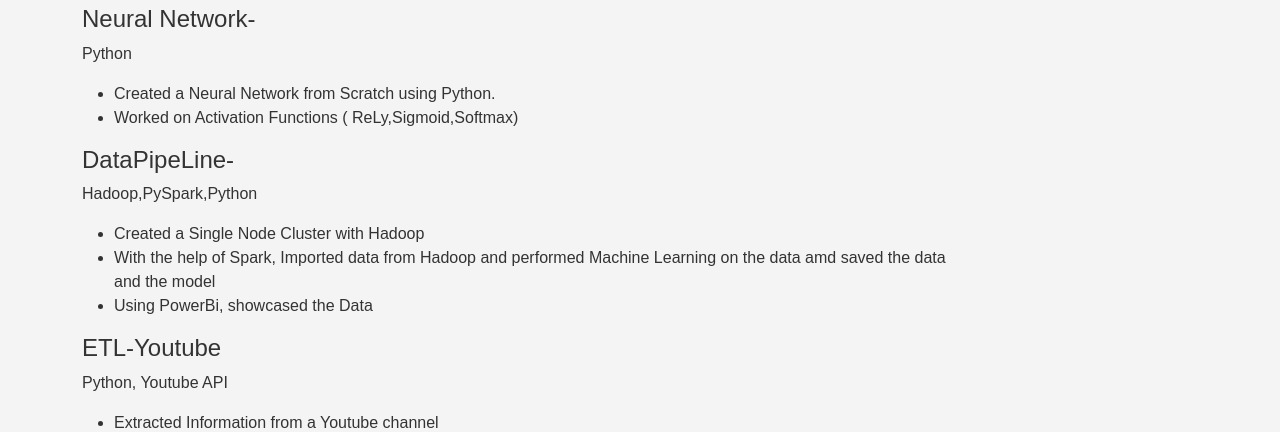
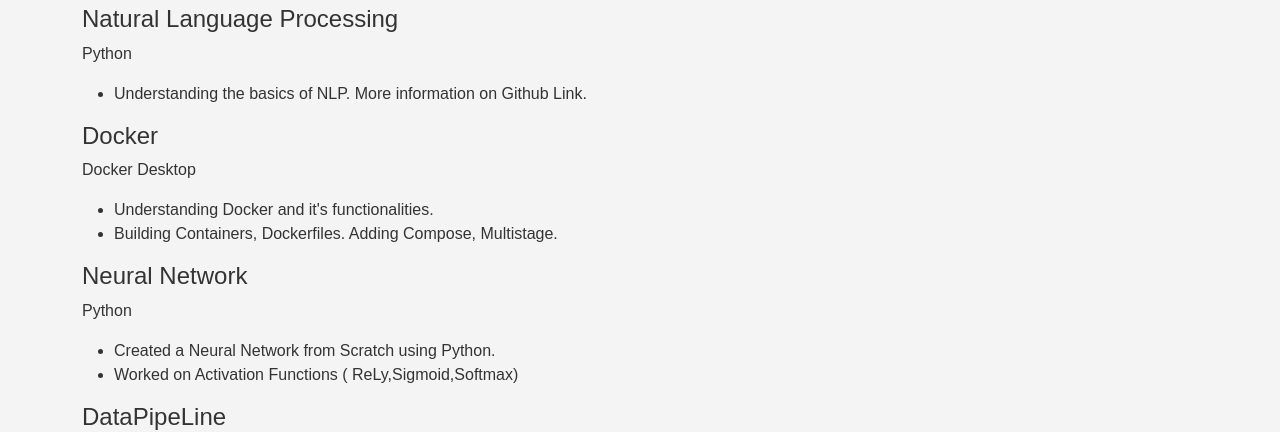
Before and after one commit to UmarKhattab09/Website, a plain HTML site: page index.html in a window 1280 px wide. Shown: the part 376-808 px from the top of the page. Drawn offline with nearby package versions, Linux system fonts and the light colour scheme.

Commit message:
Update index.html

```diff
--- a/index.html
+++ b/index.html
@@ -38,15 +38,30 @@
 
     <section id="projects" class="container py-5 fade-in">
         <h2>Projects</h2>
+
+        <a href="https://github.com/UmarKhattab09/NLP">
+            <h4>Natural Language Processing</h4> <p>Python</p>
+            <ul>
+                <li>Understanding the basics of NLP. More information on Github Link.</li>
+            </ul>
+
+
+
+        <a href="https://github.com/UmarKhattab09/Docker">
+            <h4>Docker</h4> <p>Docker Desktop</p>
+            <ul>
+                <li>Understanding Docker and it's functionalities.</li>
+                <li>Building Containers, Dockerfiles. Adding Compose, Multistage.</li>
+            </ul>
             <a href="https://github.com/UmarKhattab09/NeuralNetwork">
-            <h4>Neural Network-</h4> <p>Python</p>
+            <h4>Neural Network</h4> <p>Python</p>
             <ul>
                 <li>Created a Neural Network from Scratch using Python.</li>
                 <li>Worked on Activation Functions ( ReLy,Sigmoid,Softmax) </li>
 
             </ul>
         <a href="https://github.com/UmarKhattab09/DataPipeline">
-            <h4>DataPipeLine-</h4> <p>Hadoop,PySpark,Python</p>
+            <h4>DataPipeLine</h4> <p>Hadoop,PySpark,Python</p>
             <ul>
                 <li>Created a Single Node Cluster with Hadoop</li>
                 <li>With the help of Spark, Imported data from Hadoop and performed Machine Learning on the data amd saved the data <br>
```
